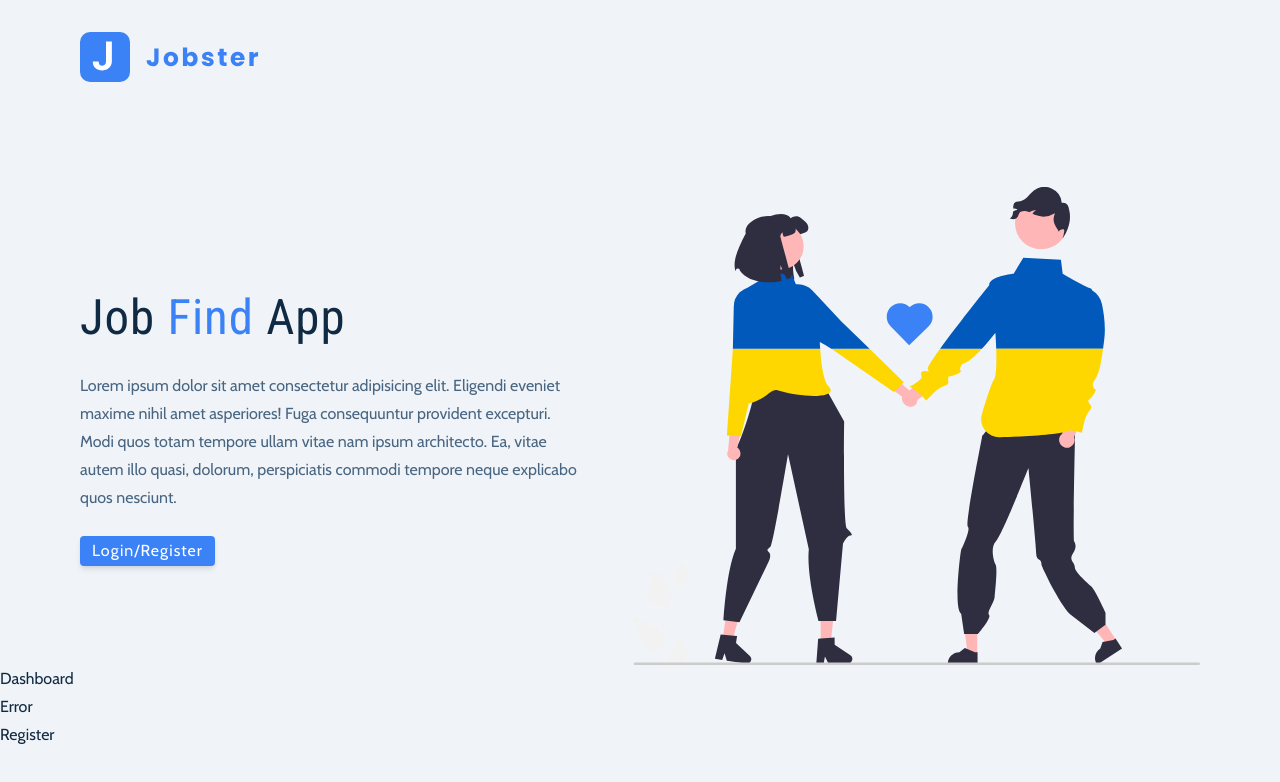
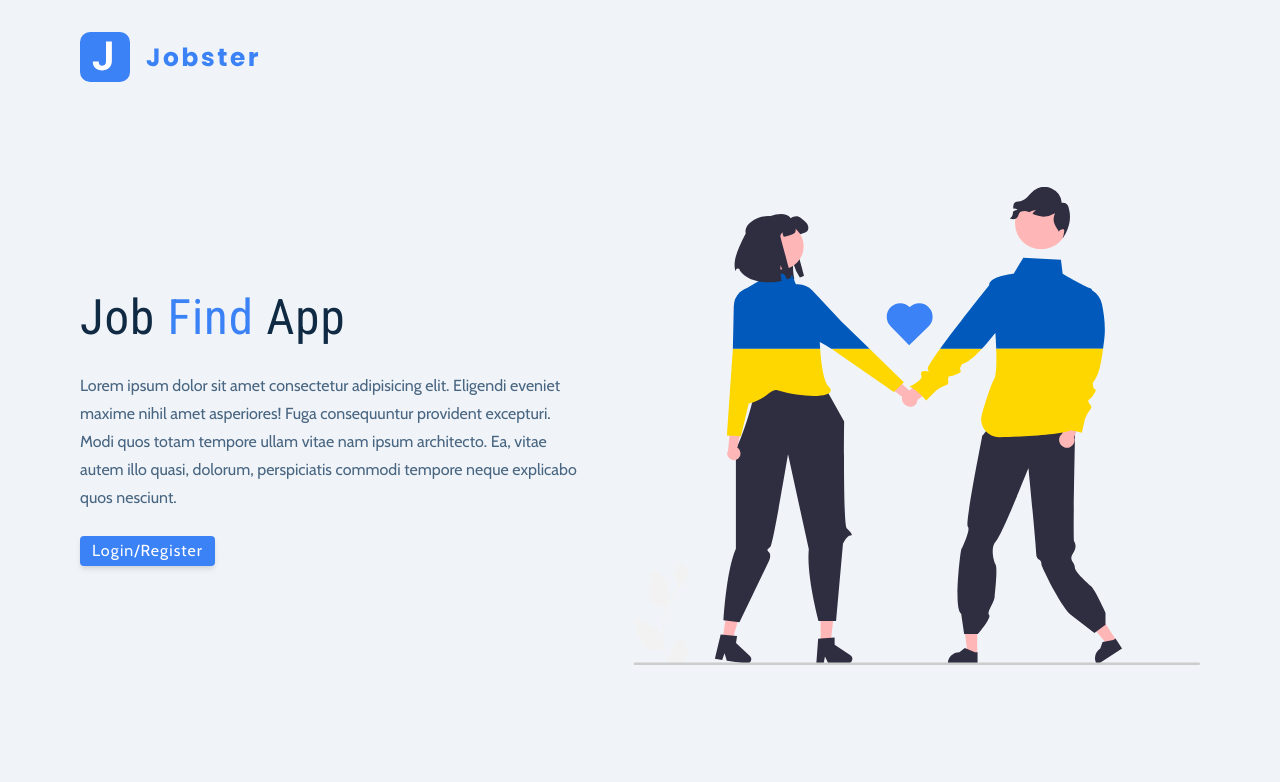
Before and after one commit to bluff91/jobfind, a React (Vite) app: page /landing in a window 1280 px wide. Shown: the top 782 px of the page. Built offline with nearby package versions, Linux system fonts and the light colour scheme.

Commit message:
added Landing, Error, Register and Dashboard Routes; started working on Error component

```diff
--- a/package.json
+++ b/package.json
@@ -14,7 +14,7 @@
     "normalize.css": "^8.0.1",
     "react": "^18.2.0",
     "react-dom": "^18.2.0",
-    "react-router-dom": "^6.14.2",
+    "react-router-dom": "^6.15.0",
     "styled-components": "^6.0.7"
   },
   "devDependencies": {
--- a/src/App.jsx
+++ b/src/App.jsx
@@ -1,13 +1,16 @@
 import { Dashboard, Error, Landing, Register } from './pages'
+import { BrowserRouter, Routes, Route } from 'react-router-dom'
 
 function App() {
   return (
-    <div>
-      <Landing />
-      <Dashboard />
-      <Error />
-      <Register />
-    </div>
+    <BrowserRouter>
+      <Routes>
+        <Route path="/" element={<Dashboard />} />
+        <Route path="landing" element={<Landing />} />
+        <Route path="register" element={<Register />} />
+        <Route path="*" element={<Error />} />
+      </Routes>
+    </BrowserRouter>
   )
 }
 
--- a/src/pages/Error.jsx
+++ b/src/pages/Error.jsx
@@ -1,4 +1,34 @@
+import styled from 'styled-components'
+import { Link } from 'react-router-dom'
+import img from '../assets/imgs/error.jpg'
+
 const Error = () => {
-  return <div>Error</div>
+  return (
+    <Wrapper>
+      <img src={img} />
+      <h3>Ohh! Page not found</h3>
+      <p>We can't seem to find the page you're looking for</p>
+      <Link to="/landing">Back Home</Link>
+    </Wrapper>
+  )
 }
+
+const Wrapper = styled.section`
+  height: auto;
+  background-color: var(--grey-200);
+  display: flex;
+  flex-direction: column;
+  align-items: center;
+  justify-content: center;
+  img {
+    width: 1000px;
+  }
+  h3 {
+    margin: 0;
+    margin-top: 2rem;
+  }
+  p {
+    margin: 1rem 0;
+  }
+`
 export default Error
--- a/src/pages/Landing.jsx
+++ b/src/pages/Landing.jsx
@@ -1,6 +1,7 @@
 import main from '../assets/main.svg'
 import styled from 'styled-components'
 import { Logo } from '../components'
+import { Link } from 'react-router-dom'
 
 const Landing = () => {
   return (
@@ -20,7 +21,9 @@ const Landing = () => {
             Ea, vitae autem illo quasi, dolorum, perspiciatis commodi tempore
             neque explicabo quos nesciunt.
           </p>
-          <button className="btn">Login/Register</button>
+          <Link to="/register" className="btn">
+            Login/Register
+          </Link>
         </div>
         <div>
           <img src={main} alt="main" />
```
Also changed, not shown: src/assets/imgs/error.jpg (added), 1 other file (tests, documents, lock files or other folders).
